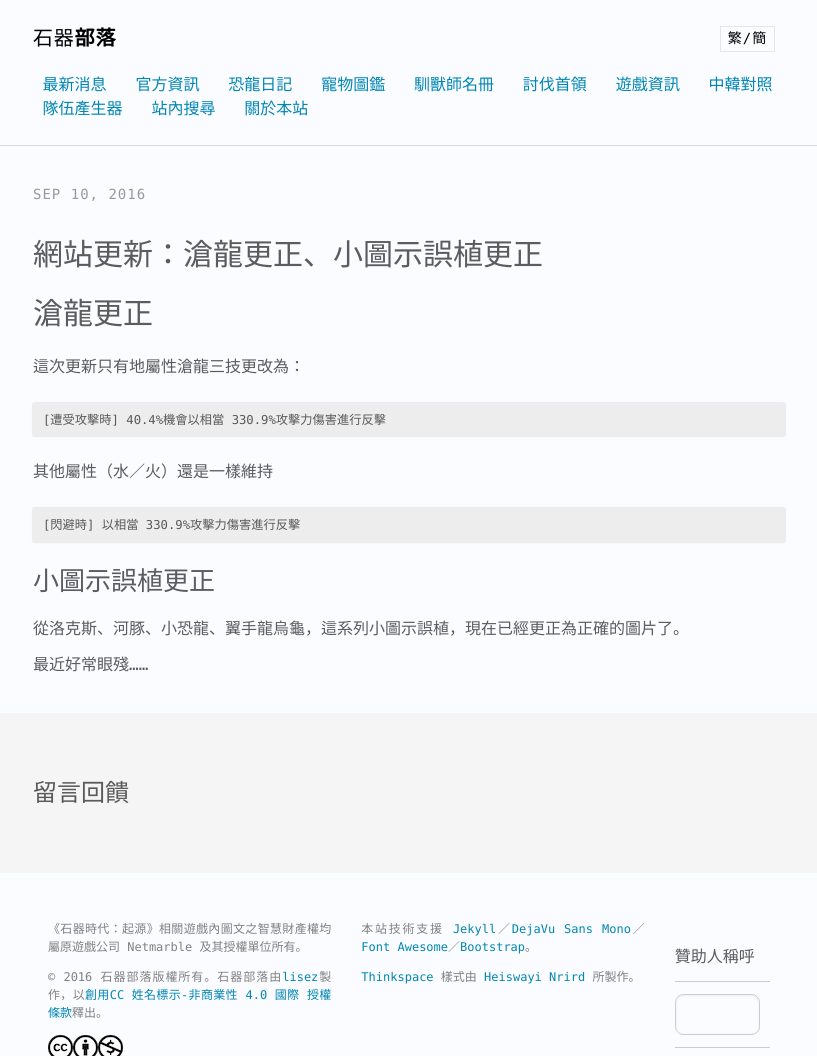
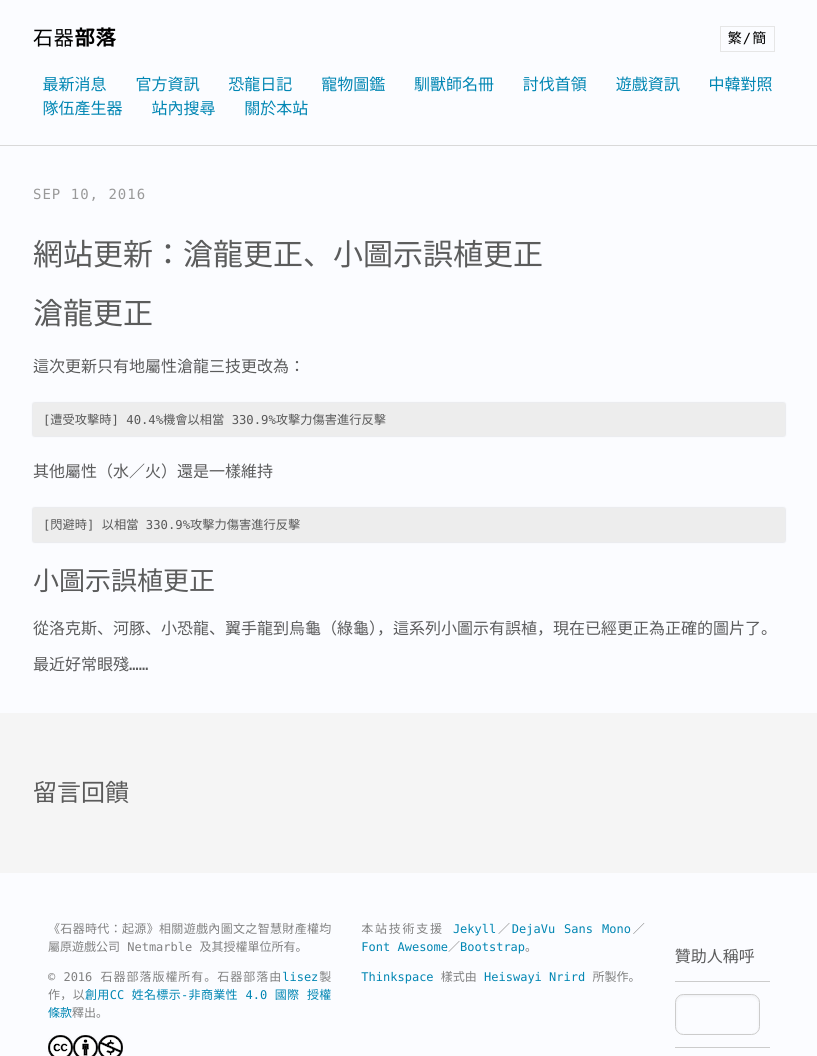
Before and after one commit to lisez/sadb-site, a Jekyll site: the page built from _posts/news/2016-09-10-sep-10-log.md, in a window 1280 px wide, cut to the strip 0-1056 px from the top of the page. Shown: the whole strip, without its empty margins (231-1048 px from the left). Built offline with Jekyll 4.4.1, drawn with Linux system fonts in a browser that asks for light colours; nearby versions of some CDN libraries; comment, search, counter and statistics services are not loaded.

Commit message:
edit text

```diff
--- a/_posts/news/2016-09-10-sep-10-log.md
+++ b/_posts/news/2016-09-10-sep-10-log.md
@@ -20,6 +20,6 @@ category: news
 
 ## 小圖示誤植更正
 
-從洛克斯、河豚、小恐龍、翼手龍烏龜，這系列小圖示誤植，現在已經更正為正確的圖片了。
+從洛克斯、河豚、小恐龍、翼手龍到烏龜（綠龜），這系列小圖示有誤植，現在已經更正為正確的圖片了。
 
 最近好常眼殘......
```
